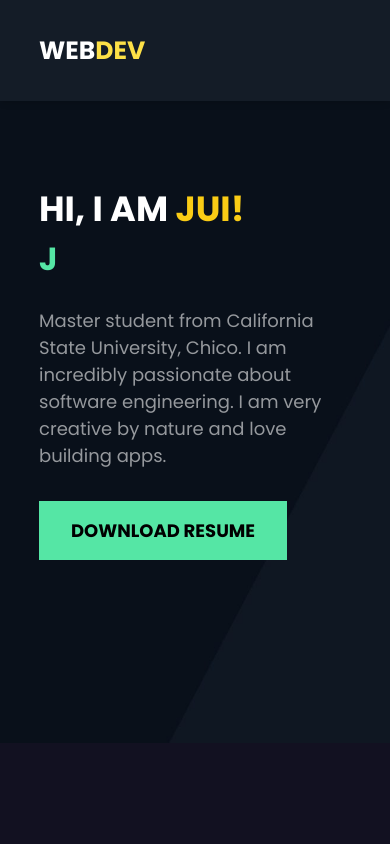
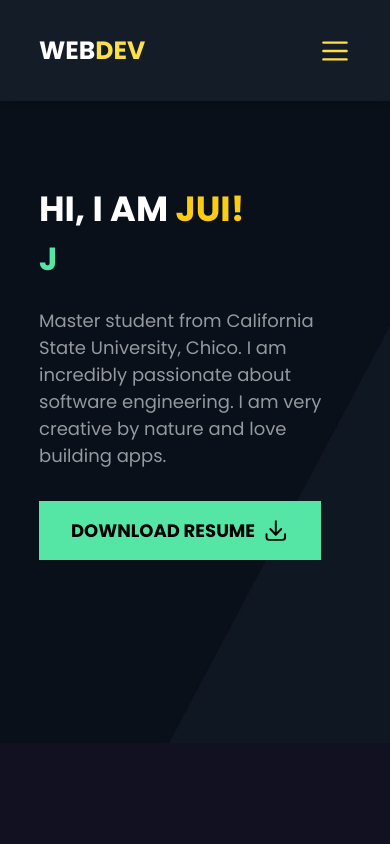
Before and after one commit to JuiD24/portfolio, a Next.js app: page / in a window 390 px wide. Shown: the top 844 px of the page. Built offline with nearby package versions, Linux system fonts and the light colour scheme.

Commit message:
adding react icons back

```diff
--- a/components/Contact.tsx
+++ b/components/Contact.tsx
@@ -1,5 +1,5 @@
 import React from "react";
-// import { EnvelopeIcon } from "@heroicons/react/24/solid";
+import { EnvelopeIcon } from "@heroicons/react/24/solid";
 import Image from "next/image";
 
 const Contact = () => {
@@ -8,7 +8,7 @@ const Contact = () => {
       <div className="w-[80%] mx-auto border-b-[1px] pb-[6rem] border-gray-400 grid grid-cols-1 lg:grid-cols-3 md:grid-cols-2 gap-[3rem] ">
         <div className="flex items-center space-x-5">
           <div className="w-[60px] h-[60px] md:w-[75px] md:h-[75px] flex items-center justify-center">
-            {/* <EnvelopeIcon className="md:w-[4rem] md:h-[4rem] w-[3.5rem] h-[3.5rem]" /> */}
+            <EnvelopeIcon className="md:w-[4rem] md:h-[4rem] w-[3.5rem] h-[3.5rem]" />
           </div>
           <div>
             <h3 className="text-white">dakhvejui@gmail.com</h3>
--- a/components/Hero.tsx
+++ b/components/Hero.tsx
@@ -2,7 +2,7 @@ import React from 'react'
 // import Particle from './Particle'
 import TextEffect from './TextEffect'
 import Image from 'next/image'
-// import {ArrowDownTrayIcon} from "@heroicons/react/20/solid";
+import {ArrowDownTrayIcon} from "@heroicons/react/20/solid";
 
 const Hero = () => {
   return (
@@ -21,7 +21,7 @@ const Hero = () => {
                 <button className='px-[2rem] hover:bg-yellow-400 transition-all duration-200 py-[1rem] text-[18px] font-bold uppercase bg-[#55e6a5]
                 text-black flex items-center space-x-2'>
                     <p> Download Resume</p>
-                    {/* <ArrowDownTrayIcon className='w-[1.6rem] h-[1.7rem] text-black'/> */}
+                    <ArrowDownTrayIcon className='w-[1.6rem] h-[1.7rem] text-black'/>
                 </button>
             </div>
             </div>
--- a/components/MobileNav.tsx
+++ b/components/MobileNav.tsx
@@ -1,5 +1,5 @@
 import React from 'react'
-// import {XMarkIcon} from "@heroicons/react/20/solid"
+import {XMarkIcon} from "@heroicons/react/20/solid"
 
 interface Props {
     nav: boolean;
@@ -19,7 +19,7 @@ const MobileNav = ({nav, closeNav}: Props) => {
             <div className='nav-link-mobile'>CONTACT</div>
         </div>
         <div onClick={closeNav} className='absolute z-[100000000] cursor-pointer top-[2rem] right-[2rem] w-[2rem] h-[2rem] text-yellow-400'>
-            {/* <XMarkIcon/> */}
+            <XMarkIcon/>
         </div>
     </div>
   )
--- a/components/Nav.tsx
+++ b/components/Nav.tsx
@@ -1,5 +1,5 @@
 import React from 'react';
-// import {Bars3Icon} from "@heroicons/react/20/solid";
+import {Bars3Icon} from "@heroicons/react/20/solid";
 import Link from 'next/link';
 
 interface Props {
@@ -18,9 +18,9 @@ const Nav = ({openNav} : Props) => {
             <div className='nav-link'><Link href="#skills">EXPERIENCE & SKILLS</Link></div>
             <div className='nav-link'><Link href="#projects">PROJECTS</Link></div>
             <div className='nav-link'><Link href="#contact">CONTACT</Link></div>
-            {/* <div onClick={openNav}>
+            <div onClick={openNav}>
                 <Bars3Icon className='w-[2rem] md:hidden h-[2rem] cursor-pointer text-yellow-300'/>
-            </div> */}
+            </div>
         </div>
     </div>
   )
--- a/package.json
+++ b/package.json
@@ -10,6 +10,7 @@
     "preview": "next build && next start"
   },
   "dependencies": {
+    "@heroicons/react": "^2.1.4",
     "aos": "^3.0.0-beta.6",
     "next": "14.2.4",
     "react": "^18",
```
